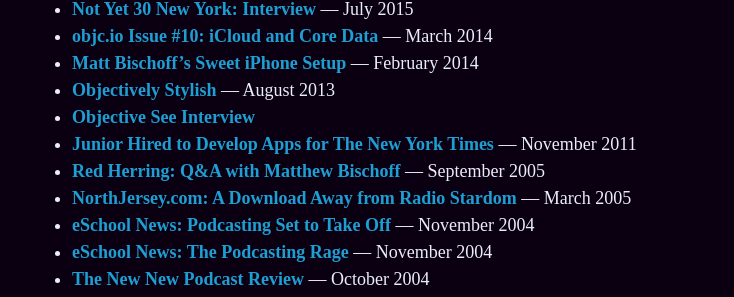
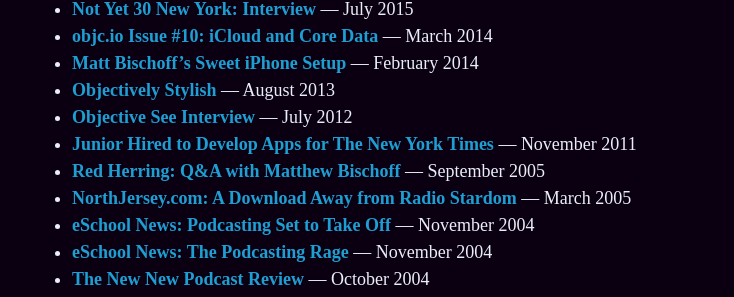
Before and after one commit to mbbischoff/website, a Jekyll site: the page built from about.md, in a window 1280 px wide and 900 px high, scrolled down 2947 px. Shown: the part 153-450 px from the top of the window, without its empty margins (258-992 px from the left). Built offline with Jekyll 4.4.1, drawn with Linux system fonts in a browser that asks for light colours; some web fonts are replaced.

Commit message:
Updated About

```diff
--- a/about.md
+++ b/about.md
@@ -72,7 +72,7 @@
 * **[objc.io Issue #10: iCloud and Core Data](http://www.objc.io/issue-10/icloud-core-data.html)** — March 2014
 * **[Matt Bischoff’s Sweet iPhone Setup](http://thesweetsetup.com/matt-bischoffs-sweet-iphone-setup/)** — February 2014
 * **[Objectively Stylish](http://open.blogs.nytimes.com/2013/08/01/objectively-stylish/)** — August 2013
-* **[Objective See Interview](http://www.objectivesee.com/matthew.bischoff.html)**
+* **[Objective See Interview](http://web.archive.org/web/20150131063752/http://www.objectivesee.com/matthew.bischoff.html)** — July 2012
 * **[Junior Hired to Develop Apps for The New York Times](http://web.archive.org/web/20160417051240/https://www.njit.edu/features/sceneandheard/matt-bischoff.php)** — November 2011
 * **[Red Herring: Q&A with Matthew Bischoff](http://web.archive.org/web/20060325195516/http://www.redherring.com/Article.aspx?a=13836&hed=Q%26amp%3bA%3a+Matthew+Bischoff)** — September 2005
 * **[NorthJersey.com: A Download Away from Radio Stardom](http://web.archive.org/web/20051220143434/http://northjersey.com/page.php?qstr=eXJpcnk3ZjczN2Y3dnFlZUVFeXk2NTUmZmdiZWw3Zjd2cWVlRUV5eTY2NjI3OTImeXJpcnk3ZjcxN2Y3dnFlZUVFeXk3)** — March 2005
```
